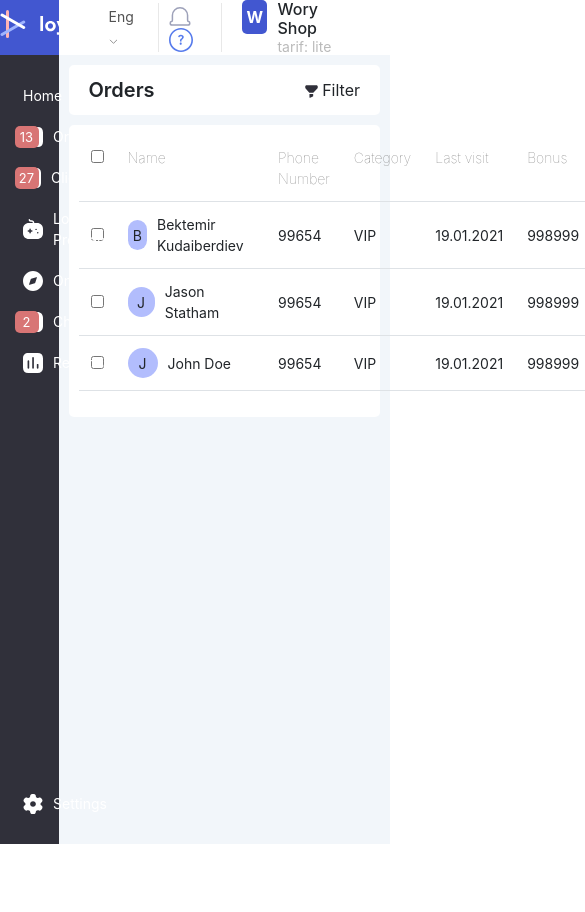
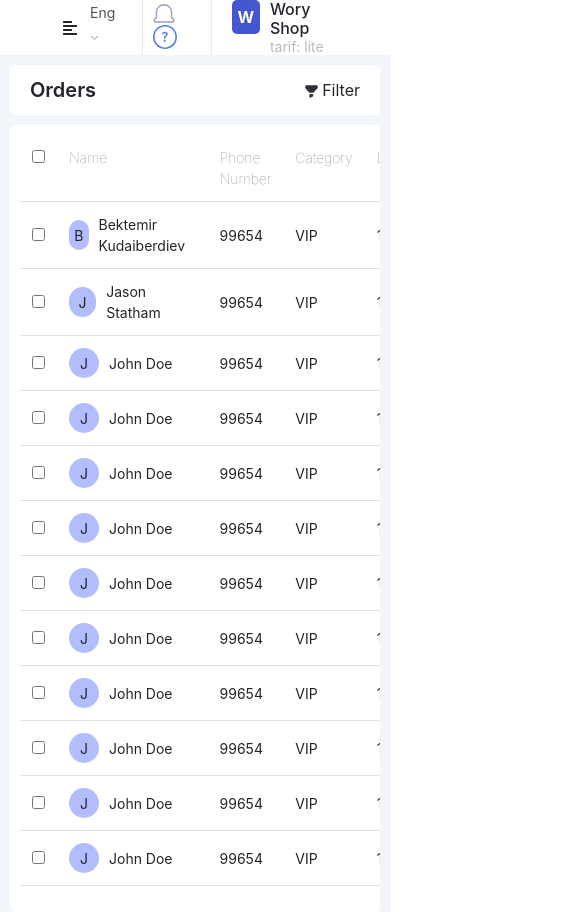
Before and after one commit to turarowich/techno, a Vue app in the folder views/frontend/: page /orders in a window 390 px wide. Shown: the top 912 px of the page, 585 px wide, since content can reach past the window. Before the commit the page ends 844 px from the top, so only its background shows below. Built offline with nearby package versions, Linux system fonts and the light colour scheme; the HTML template or start-up script is replaced by a standard one.

Commit message:
added some adaptive sidebar

```diff
--- a/views/frontend/package.json
+++ b/views/frontend/package.json
@@ -11,11 +11,13 @@
     "bootstrap": "^4.6.0",
     "bootstrap-vue": "^2.21.2",
     "core-js": "^3.6.5",
+    "jquery": "^3.5.1",
     "mdbvue": "^6.7.2",
     "vue": "^3.0.5",
     "vue-router": "^4.0.3"
   },
   "devDependencies": {
+    "@fortawesome/fontawesome-free": "^5.15.2",
     "@vue/cli-plugin-babel": "~4.5.0",
     "@vue/cli-plugin-eslint": "~4.5.0",
     "@vue/cli-service": "~4.5.0",
--- a/views/frontend/src/App.vue
+++ b/views/frontend/src/App.vue
@@ -1,17 +1,21 @@
 <template>
 <div class="d-flex">
+
   <div class="siding-bar">
-    <SideBar/>
+    <SideBar v-bind:closeSideBar="closeSideBar"/>
   </div>
 
     <div class="main-content">
-      <Header/>
-      <router-view/>
-    </div>
+      <Header v-bind:openSideBar="openSideBar"/>
+      <div class="router-view">
+          <router-view/>
+      </div>
+      </div>
   </div>
 </template>
 
 <script>
+import $ from 'jquery';
 import Header from "@/components/header/Header";
 import SideBar from "@/components/SideBar";
 
@@ -22,20 +26,49 @@ export default {
   components: {
     SideBar,
     Header,
+  },
+  methods:{
+    openSideBar(){
+        $('.siding-bar').addClass('active');
+      },
+    closeSideBar(){
+      $('.siding-bar').removeClass('active')
+    }
   }
 }
 </script>
 
 <style scoped>
+.main-content{
+  width: 85%;
+  background: #F2F6FA;
+  margin-left: 250px;
+}
+.siding-bar{
+  min-width: 250px;
+  max-width: 250px;
+  position: fixed;
+}
+.router-view{
+  margin: 0 10px;
+  overflow: auto;
+}
+
+@media (max-width: 992px) {
+  .siding-bar {
+    margin-left: -250px;
+    transition: .4s;
+  }
+  .siding-bar.active {
+    margin-left: 0;
+    transition: .4s;
+  }
+  .main-content{
+    width: 100%;
+    margin-left: 0;
+  }
+}
 
 
-.main-content{
-  width: 85%;
-  padding:0 10px;
-  background: #F2F6FA;
-}
-.siding-bar{
-  width: 15%;
-}
 
 </style>
--- a/views/frontend/src/components/SideBar.vue
+++ b/views/frontend/src/components/SideBar.vue
@@ -2,39 +2,46 @@
 <div class="side-bar">
     <div class="side-bar-header">
           <img src="../assets/img/logo.svg"/>
+          <button v-on:click="closeSideBar" class="btn closing"><i class="fas fa-align-right "></i></button>
     </div>
     <div>
       <router-link class="router-link" to="/">Home</router-link>
       <router-link class="router-link" to="/orders"><img src="../assets/icons/Plus.svg" >Orders <span class="counters">13</span></router-link>
-      <router-link class="router-link" to="/"><img src="../assets/icons/Document.svg" >Clients<span class="counters">27</span></router-link>
-      <router-link class="router-link" to="/"><img src="../assets/icons/Game.svg" >Loyalty Programm</router-link>
+      <router-link class="router-link" to="/clients"><img src="../assets/icons/Document.svg" >Clients<span class="counters">27</span></router-link>
+      <router-link class="router-link" to="/loyalty"><img src="../assets/icons/Game.svg" >Loyalty Programm</router-link>
       <router-link class="router-link" to="/"><img src="../assets/icons/Discovery.svg" >Online</router-link>
-      <router-link class="router-link" to="/"><img src="../assets/icons/MoreSquare.svg" >Chats<span class="counters">2</span></router-link>
+      <router-link class="router-link" to="/chats"><img src="../assets/icons/MoreSquare.svg" >Chats<span class="counters">2</span></router-link>
       <router-link class="router-link" to="/"><img src="../assets/icons/Chart.svg" >Reports</router-link>
       <router-link class="router-link" to="/"><img src="../assets/icons/Setting.svg" >Settings</router-link>
 
     </div>
 </div>
 
+
 </template>
 
 <script>
 export default {
 name: "SideBar",
-
+props:{
+  closeSideBar: {
+    type:Function,
+  }
+}
 }
 </script>
 
 <style scoped>
 .side-bar{
   background: #30303A;
-  height: 100vh;
+  min-height: 100vh;
   width: 100%;
   position: relative;
 
 }
 .side-bar-header{
-  text-align: center;
+  display: flex;
+  justify-content: center;
   background: #4257D0;
   padding:10px 0;
   height:55px;
@@ -80,5 +87,18 @@ name: "SideBar",
 .router-link img{
   margin-right: 10px;
 }
+.closing{
+  display: none;
+  color:#fff;
 
+}
+@media(max-width:992px){
+  .side-bar-header{
+    justify-content: space-around;
+  }
+  .closing{
+    display: block;
+
+  }
+}
 </style>
--- /dev/null
+++ b/views/frontend/src/components/chats/Chats.vue
@@ -0,0 +1,15 @@
+<template>
+<div>
+  <h1>Chats Component</h1>
+</div>
+</template>
+
+<script>
+export default {
+name: "Chats"
+}
+</script>
+
+<style scoped>
+
+</style>
--- /dev/null
+++ b/views/frontend/src/components/clients/Clients.vue
@@ -0,0 +1,15 @@
+<template>
+<div>
+  <h1>Clients</h1>
+</div>
+</template>
+
+<script>
+export default {
+name: "Clients"
+}
+</script>
+
+<style scoped>
+
+</style>
--- a/views/frontend/src/components/header/Header.vue
+++ b/views/frontend/src/components/header/Header.vue
@@ -1,6 +1,11 @@
 <template>
   <div class="main-page">
-    <div class="header d-flex justify-content-end align-items-center">
+    <div class="header d-flex align-items-center">
+      <button v-on:click="openSideBar" type="button" id="sidebarCollapse" class="btn">
+        <i class="fas fa-align-left"></i>
+
+      </button>
+      <div class="d-flex ">
       <div class="select-lang">
         <a href="/">Eng <img src="../../assets/icons/Line.svg"></a>
       </div>
@@ -17,13 +22,19 @@
           <span class="user-tariff">tarif: lite</span>
         </div>
       </div>
+      </div>
     </div>
   </div>
 </template>
 
 <script>
 export default {
-name: "Header"
+name: "Header",
+  props:{
+  openSideBar:{
+    type:Function
+  }
+  }
 }
 </script>
 
@@ -31,16 +42,12 @@ name: "Header"
 .header{
   background: #fff;
   padding:10px 50px;
-  margin-left: -20px;
-  margin-right: -20px;
   height:55px;
   margin-bottom: 10px;
+  justify-content:flex-end;
 
 }
-.main-page{
-  margin:0 10px;
 
-}
 .select-lang a{
   color: #525252;
   font-size: 14px;
@@ -81,4 +88,15 @@ name: "Header"
 .user-text{
   line-height: 17px;
 }
+#sidebarCollapse{
+  display: none;
+}
+@media(max-width:992px){
+  #sidebarCollapse{
+    display: block;
+  }
+  .header{
+    justify-content: space-between;
+  }
+}
 </style>
--- /dev/null
+++ b/views/frontend/src/components/loyalty-programm/LoayltyProgramm.vue
@@ -0,0 +1,15 @@
+<template>
+<div>
+  <h1>Loaylty Programm</h1>
+</div>
+</template>
+
+<script>
+export default {
+name: "LoayltyProgramm"
+}
+</script>
+
+<style scoped>
+
+</style>
--- a/views/frontend/src/components/orders/Orders.vue
+++ b/views/frontend/src/components/orders/Orders.vue
@@ -39,6 +39,15 @@ name: "Orders",
       orderList:[
         {name:"Bektemir Kudaiberdiev",phone:99654, category:"VIP", last_visit:"19.01.2021",bonus:998999,spent_money:9997343},
         {name:"Jason Statham",phone:99654, category:"VIP", last_visit:"19.01.2021",bonus:998999,spent_money:9997343},
+        {name:"John Doe",phone:99654, category:"VIP", last_visit:"19.01.2021",bonus:998999,spent_money:9997343},
+        {name:"John Doe",phone:99654, category:"VIP", last_visit:"19.01.2021",bonus:998999,spent_money:9997343},
+        {name:"John Doe",phone:99654, category:"VIP", last_visit:"19.01.2021",bonus:998999,spent_money:9997343},
+        {name:"John Doe",phone:99654, category:"VIP", last_visit:"19.01.2021",bonus:998999,spent_money:9997343},
+        {name:"John Doe",phone:99654, category:"VIP", last_visit:"19.01.2021",bonus:998999,spent_money:9997343},
+        {name:"John Doe",phone:99654, category:"VIP", last_visit:"19.01.2021",bonus:998999,spent_money:9997343},
+        {name:"John Doe",phone:99654, category:"VIP", last_visit:"19.01.2021",bonus:998999,spent_money:9997343},
+        {name:"John Doe",phone:99654, category:"VIP", last_visit:"19.01.2021",bonus:998999,spent_money:9997343},
+        {name:"John Doe",phone:99654, category:"VIP", last_visit:"19.01.2021",bonus:998999,spent_money:9997343},
         {name:"John Doe",phone:99654, category:"VIP", last_visit:"19.01.2021",bonus:998999,spent_money:9997343},
       ]
     }
--- a/views/frontend/src/main.js
+++ b/views/frontend/src/main.js
@@ -2,5 +2,7 @@ import { createApp } from 'vue'
 import App from './App.vue'
 import 'bootstrap/dist/css/bootstrap.css'
 import 'bootstrap-vue/dist/bootstrap-vue.css'
+import '@fortawesome/fontawesome-free/css/all.css'
+import '@fortawesome/fontawesome-free/js/all.js'
 import router from "@/router";
 createApp(App).use(router).mount('#app')
--- a/views/frontend/src/router/index.js
+++ b/views/frontend/src/router/index.js
@@ -1,6 +1,9 @@
 import { createWebHistory, createRouter } from "vue-router";
 import Dashboard from "@/components/dashboard/Dashboard";
 import Orders from "@/components/orders/Orders";
+import LoayltyProgramm from "@/components/loyalty-programm/LoayltyProgramm";
+import Chats from '@/components/chats/Chats';
+import Clients from "@/components/clients/Clients";
 const routes = [
     {
         path: "/",
@@ -12,6 +15,21 @@ const routes = [
         name: "Orders",
         component: Orders,
     },
+    {
+        path: "/clients",
+        name: "Clients",
+        component: Clients,
+    },
+    {
+        path: "/loyalty",
+        name: "LoyaltyProgramm",
+        component: LoayltyProgramm,
+    },
+    {
+        path: "/chats",
+        name: "Chats",
+        component: Chats,
+    },
 ];
 
 const router = createRouter({
```
Also changed, not shown: 1 other file (tests, documents, lock files or other folders).
